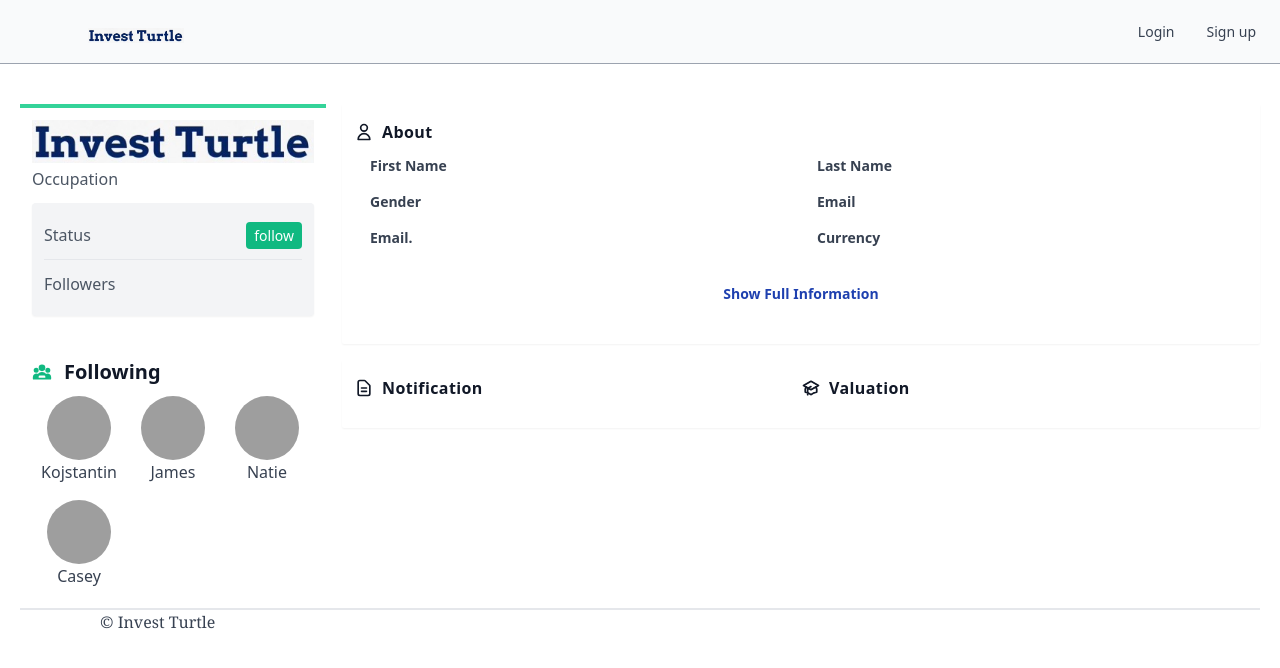
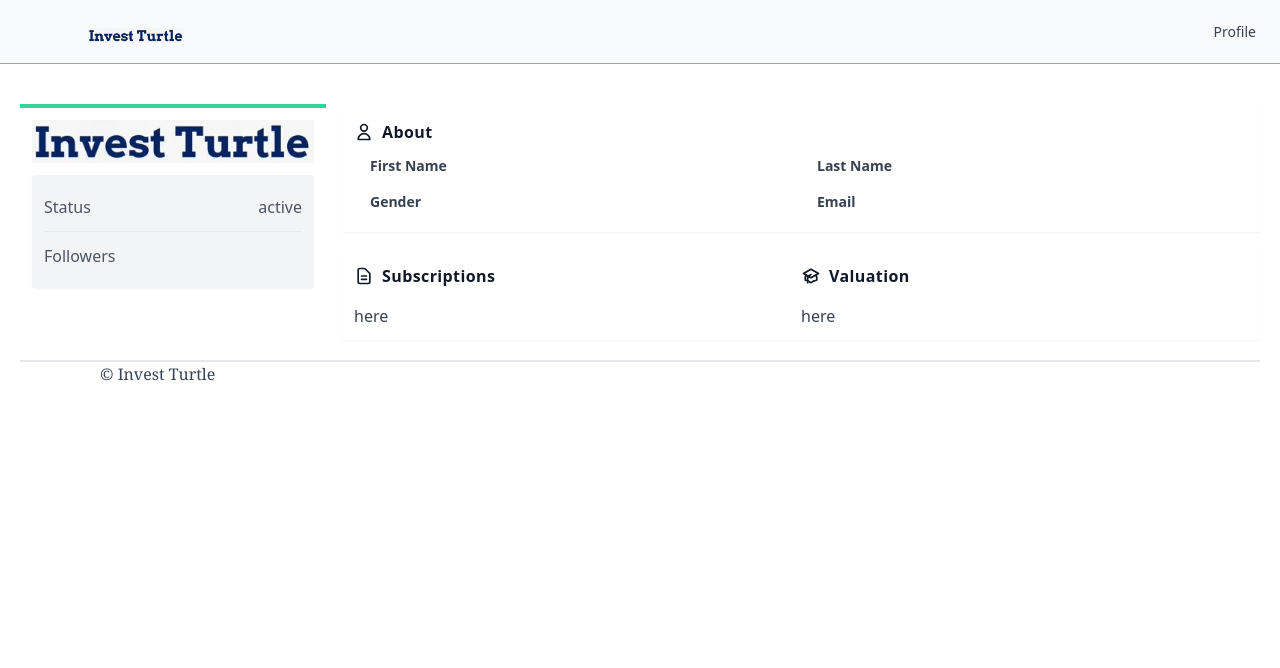
Before and after one commit to jiun0507/blog, a Django app: template templates/user/user.html in a window 1280 px wide. Shown: the top 668 px of the page. Run offline with Django 3.2, Linux system fonts and the light colour scheme; the template is opened without the code that fills it, so the values that code supplies are empty; style sheets or scripts are compiled from the project's sources; grey boxes are pictures that could not be loaded.

Commit message:
delete login signup logout function'

```diff
--- a/templates/partials/nav.html
+++ b/templates/partials/nav.html
@@ -6,13 +6,6 @@
 </div>
 <div>
     <ul class="flex .justify-between text-sm font-medium">
-        {% if user.is_authenticated %}
-            <li class="ml-8"><a href="{% url "user:profile" user.id %}">Profile</a></li>
-            <li class="ml-8"><a href="{% url "user:logout" %}">Logout</a></li>
-            <li class="ml-8"><a href="{% url "notification:form" %}">Notification</a></li>
-        {% else %}
-            <li class="ml-8"><a href="{% url "user:login" %}">Login</a></li>
-            <li class="ml-8"><a href="{% url "user:signup" %}">Sign up</a></li>
-        {% endif%}
+        <li class="ml-8"><a href="{% url "user:profile" %}">Profile</a></li>
     </ul>
 </div>
--- a/templates/user/user.html
+++ b/templates/user/user.html
@@ -14,71 +14,21 @@
                     <img class="h-auto w-full mx-auto" src="{% static 'img/investurtle.png' %}" alt="">
                 </div>
                 <h1 class="text-gray-900 font-bold text-xl leading-8 my-1">{{user.first_name}} {{user.last_name}}</h1>
-                <h3 class="text-gray-600 font-lg text-semibold leading-6">Occupation</h3>
                 <p class="text-sm text-gray-500 hover:text-gray-600 leading-6">{{user.bio}}</p>
                 <ul class="bg-gray-100 text-gray-600 hover:text-gray-700 hover:shadow py-2 px-3 mt-3 divide-y rounded shadow-sm">
                     <li class="flex items-center py-3">
                         <span>Status</span>
                         <span class="ml-auto">
-                            {%if following%}
-                            <span class="bg-green-500 py-1 px-2 rounded text-white text-sm">
-                                <a href="{% url "user:unfollow" user.id %}">unfollow</a></li>
-                            </span>
-                            {%else%}
-                                <span class="bg-green-500 py-1 px-2 rounded text-white text-sm">
-                                    <a href="{% url "user:follow" user.id %}">follow</a></li>
-                                </span>
-                            {%endif%}
-
+                            active
                         </span>
 
                     </li>
                     <li class="flex items-center py-3">
                         <span>Followers</span>
-                        <span class="ml-auto">
-                            {{number_of_followers}}
-                        </span>
                     </li>
                 </ul>
             </div>
             <!-- End of profile card -->
-            <div class="my-4"></div>
-            <!-- Friends card -->
-            <div class="bg-white p-3 hover:shadow">
-                <div class="flex items-center space-x-3 font-semibold text-gray-900 text-xl leading-8">
-                    <span class="text-green-500">
-                        <svg class="h-5 fill-current" xmlns="http://www.w3.org/2000/svg" fill="none" viewBox="0 0 24 24" stroke="currentColor">
-                            <path stroke-linecap="round" stroke-linejoin="round" stroke-width="2" d="M17 20h5v-2a3 3 0 00-5.356-1.857M17 20H7m10 0v-2c0-.656-.126-1.283-.356-1.857M7 20H2v-2a3 3 0 015.356-1.857M7 20v-2c0-.656.126-1.283.356-1.857m0 0a5.002 5.002 0 019.288 0M15 7a3 3 0 11-6 0 3 3 0 016 0zm6 3a2 2 0 11-4 0 2 2 0 014 0zM7 10a2 2 0 11-4 0 2 2 0 014 0z" />
-                        </svg>
-                    </span>
-                    <span>Following</span>
-                </div>
-                <div class="grid grid-cols-3">
-                    <div class="text-center my-2">
-                        <img class="h-16 w-16 rounded-full mx-auto" src="https://cdn.australianageingagenda.com.au/wp-content/uploads/2015/06/28085920/Phil-Beckett-2-e1435107243361.jpg" alt="">
-                        <a href="#" class="text-main-color">Kojstantin</a>
-                    </div>
-                    <div class="text-center my-2">
-                        <img class="h-16 w-16 rounded-full mx-auto"
-                            src="https://widgetwhats.com/app/uploads/2019/11/free-profile-photo-whatsapp-4.png"
-                            alt="">
-                        <a href="#" class="text-main-color">James</a>
-                    </div>
-                    <div class="text-center my-2">
-                        <img class="h-16 w-16 rounded-full mx-auto"
-                            src="https://lavinephotography.com.au/wp-content/uploads/2017/01/PROFILE-Photography-112.jpg"
-                            alt="">
-                        <a href="#" class="text-main-color">Natie</a>
-                    </div>
-                    <div class="text-center my-2">
-                        <img class="h-16 w-16 rounded-full mx-auto"
-                            src="https://bucketeer-e05bbc84-baa3-437e-9518-adb32be77984.s3.amazonaws.com/public/images/f04b52da-12f2-449f-b90c-5e4d5e2b1469_361x361.png"
-                            alt="">
-                        <a href="#" class="text-main-color">Casey</a>
-                    </div>
-                </div>
-            </div>
-            <!-- End of friends card -->
         </div>
         <!-- Right Side -->
         <div class="w-full md:w-9/12 mx-2 h-64">
@@ -111,19 +61,8 @@
                             <div class="px-4 py-2 font-semibold">Email</div>
                             <div class="px-4 py-2">{{user.email}}</div>
                         </div>
-                        <div class="grid grid-cols-2">
-                            <div class="px-4 py-2 font-semibold">Email.</div>
-                            <div class="px-4 py-2">
-                                <a class="text-blue-800" href="mailto:jane@example.com">{{user.email}}</a>
-                            </div>
-                        </div>
-                        <div class="grid grid-cols-2">
-                            <div class="px-4 py-2 font-semibold">Currency</div>
-                            <div class="px-4 py-2">{{user.currency}}</div>
-                        </div>
                     </div>
                 </div>
-                <button class="block w-full text-blue-800 text-sm font-semibold rounded-lg hover:bg-gray-100 focus:outline-none focus:shadow-outline focus:bg-gray-100 hover:shadow-xs p-3 my-4">Show Full Information</button>
             </div>
             <!-- End of about section -->
 
@@ -140,15 +79,10 @@
                                     <path stroke-linecap="round" stroke-linejoin="round" stroke-width="2" d="M9 12h6m-6 4h6m2 5H7a2 2 0 01-2-2V5a2 2 0 012-2h5.586a1 1 0 01.707.293l5.414 5.414a1 1 0 01.293.707V19a2 2 0 01-2 2z" />
                                 </svg>
                             </span>
-                            <span class="tracking-wide">Notification</span>
+                            <span class="tracking-wide">Subscriptions</span>
                         </div>
                         <ul class="list-inside space-y-2">
-                            {%for notification in notifications%}
-                                <li>
-                                    <div class="text-teal-600">{{notification.company}}</div>
-                                    <div class="text-gray-500 text-xs">{{notification.price}}</div>
-                                </li>
-                            {%endfor%}
+                            here
                         </ul>
                     </div>
                     <div>
@@ -164,12 +98,7 @@
                             <span class="tracking-wide">Valuation</span>
                         </div>
                         <ul class="list-inside space-y-2">
-                            {%for company in companies%}
-                                <li>
-                                    <div class="text-teal-600">{{company.ticker}}</div>
-                                    <div class="text-gray-500 text-xs">{{company.value}}</div>
-                                </li>
-                            {%endfor%}
+                            here
                         </ul>
                     </div>
                 </div>
--- a/user/urls.py
+++ b/user/urls.py
@@ -1,20 +1,10 @@
 from django.urls import path
 from user.views import (
-    LoginView,
-    LogoutView,
-    RelationCreateView,
-    RelationDeleteView,
     UserView,
-    SignUpView,
 )
 
 app_name = "user"
 
 urlpatterns = [
-    path("login/", LoginView.as_view(), name="login"),
-    path("logout/", LogoutView.as_view(), name="logout"),
-    path("profile/<int:id>", UserView.as_view(), name="profile"),
-    path("signup/", SignUpView.as_view(), name="signup"),
-    path("follow/<int:followee_id>", RelationCreateView.as_view(), name="follow"),
-    path("unfollow/<int:followee_id>", RelationDeleteView.as_view(), name="unfollow"),
+    path("profile", UserView.as_view(), name="profile"),
 ]
```
Also changed, not shown: user/forms.py (+0 -67 lines), user/views.py (+2 -88 lines).
